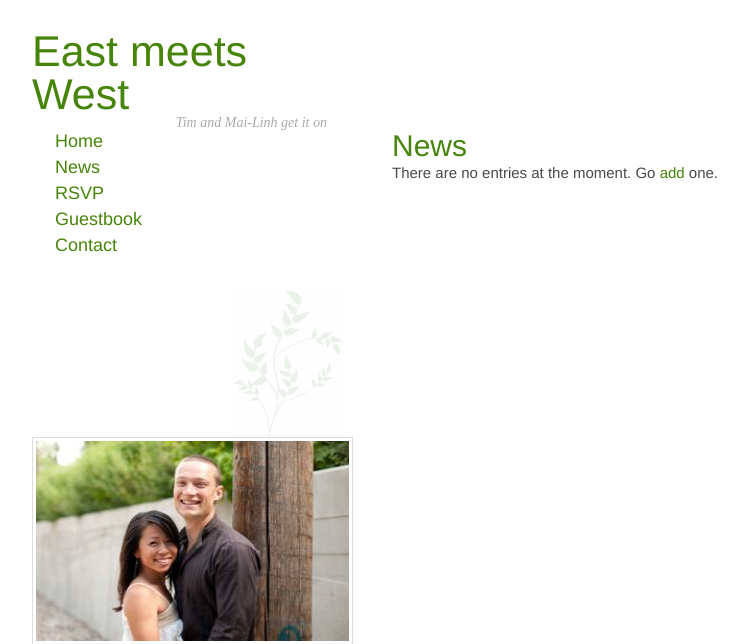
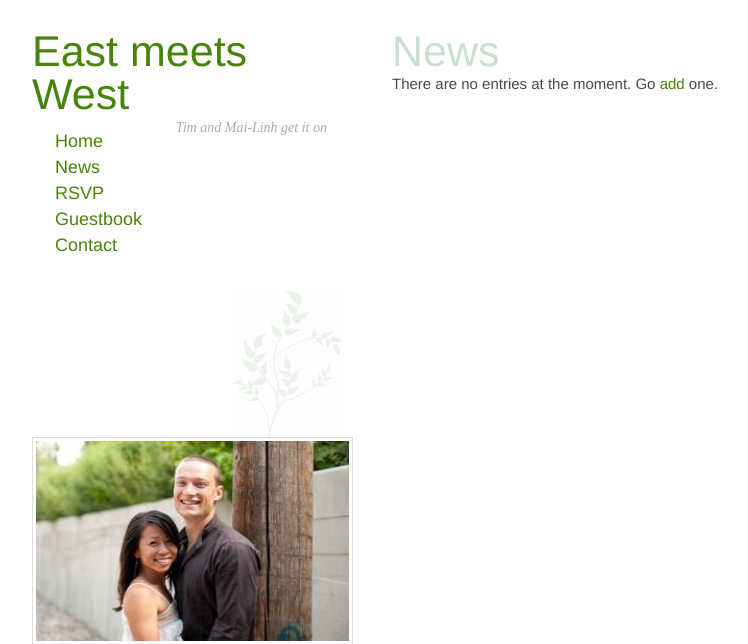
Before and after one commit to TimFletcher/phoandchips, a Django app: page /news/ in a window 1280 px wide. Shown: the top 644 px of the page, without its empty margins (128-876 px from the left). Run offline with Django 3.2, Linux system fonts and the light colour scheme; data that the repository does not hold is empty; parts of the project's set-up code (start-up, migrations or seed data) failed here and were passed over; some libraries are stand-ins or nearby versions.

Commit message:
Style tweaks

```diff
--- a/media/css/screen.css
+++ b/media/css/screen.css
@@ -3,7 +3,7 @@ html,body,div,span,applet,object,iframe,h1,h2,h3,h4,h5,h6,p,blockquote,pre,a,abb
 /* Layout */
 body                            {}
 #container                      {width: 960px; overflow: hidden; margin: 30px auto 0 auto; padding-bottom: 20px; background: url('../img/Slice-1.png') bottom 730px no-repeat;}
-#primary                        {width: 600px; float: right; padding: 100px 0 0 40px;}
+#primary                        {width: 600px; float: right; padding: 0 0 0 40px;}
 #secondary                      {height: 615px; width: 320px; position: relative; float: left; background: url('../img/Slice-2.png') 200px 260px no-repeat;}
 #secondary .size2               {position: absolute; bottom: 0;}
 #footer                         {width: 960px; text-align: center; font-size: 11px; color: #AAAAAA; background-color: #f2fbf4; border-top: 1px solid #ECF3EC; border-bottom: 1px solid #ECF3EC; clear: both; overflow: hidden; margin: 0 auto;}
@@ -13,8 +13,9 @@ body                            {}
 body                            {font: 15px/21px "Helvetica Neue", Helvetica, Arial, sans-serif; color:#494945;}
 a                               {text-decoration: none; color: #47840A;}
 a:hover                         {text-decoration: underline;}
-h1,h2,h3,h4,h5                  {color: #47840A; font-weight: normal;}
-h1                              {font-size: 30px; line-height: 32px; margin-bottom: 28px;}
+h1,h2,h3,h4,h5                  {color: #c8e0cf; font-weight: normal;}
+/*h1                              {font-size: 30px; line-height: 32px; margin-bottom: 28px;}*/
+h1                              {font-size: 43px; line-height: 1em; margin-bottom: 28px;}
 h2                              {font-size: 20px; line-height: 22px; margin-bottom: 16px;}
 /*h3*/
 /*h4*/
@@ -23,7 +24,7 @@ p                               {margin-bottom: 1em;}
 
 /* Logo */
 #logo                           {padding: 0; height: 100px;}
-#logo h1                        {font-size: 43px; line-height: 1em; margin: 0 0 -5px 0; font-weight: 500; color: #47840A;}
+#logo p                         {font-size: 43px; line-height: 1em; margin: 0; font-weight: 500; color: #47840A;}
 #logo span                      {display: block; margin: 1px 25px 20px 0; font-size: 14px; color: #AAAAAA; text-align: right; font-style: italic; font-family: serif}
 
 /* Navigation */
@@ -73,7 +74,7 @@ p                               {margin-bottom: 1em;}
 
 /* Forms */
 textarea                        {height: 100px; display: block;}
-.column                         {float: left; background-color: #E2F4DD; padding: 5px; margin-bottom: 7px; position: relative;
+.column                         {float: left; background-color: #c8e0cf; padding: 5px; margin-bottom: 7px; position: relative;
                                 -webkit-border-radius: 6px;}
 .column input[type='text']      {width: 200px;}
 .column input[type='radio']     {width: 20px;}
@@ -92,7 +93,7 @@ label                           {display: inline-block; width: 100px; float: lef
 .align-right                    {float: right;}
 .section                        {margin-bottom: 5px; overflow: hidden;}
 .section-label                  {clear: both; padding: 0 0 3px 5px;}
-#submit                         {background-color: #E2F4DD; border: none; text-transform: uppercase; font-size: 12px; font-weight: bold; padding: 8px 11px; margin-left: 135px; cursor: pointer;
+#submit                         {background-color: #c8e0cf; border: none; text-transform: uppercase; font-size: 12px; font-weight: bold; padding: 8px 11px; margin-left: 135px; cursor: pointer;
                                 -webkit-border-radius: 3px;}
 .error                          {background-color: #FCC;}
 .errorlist                      {font-size: 12px; margin-top: 4px; font-weight: bold;}
--- a/templates/base.html
+++ b/templates/base.html
@@ -41,7 +41,7 @@
     </div>
     <div id="secondary">
         <div id="logo">
-            <h1>East meets West</h1>
+            <p>East meets West</p>
             <span class="tagline">Tim and Mai-Linh get it on</span>
         </div>
         <ul id="nav">
```
